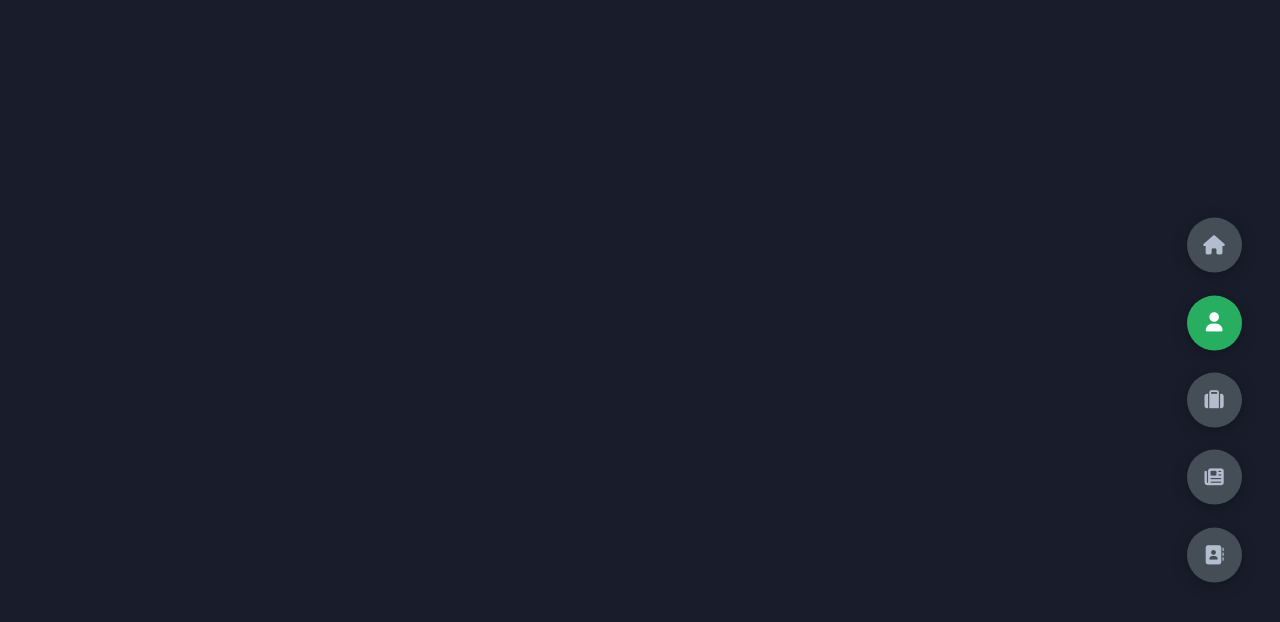
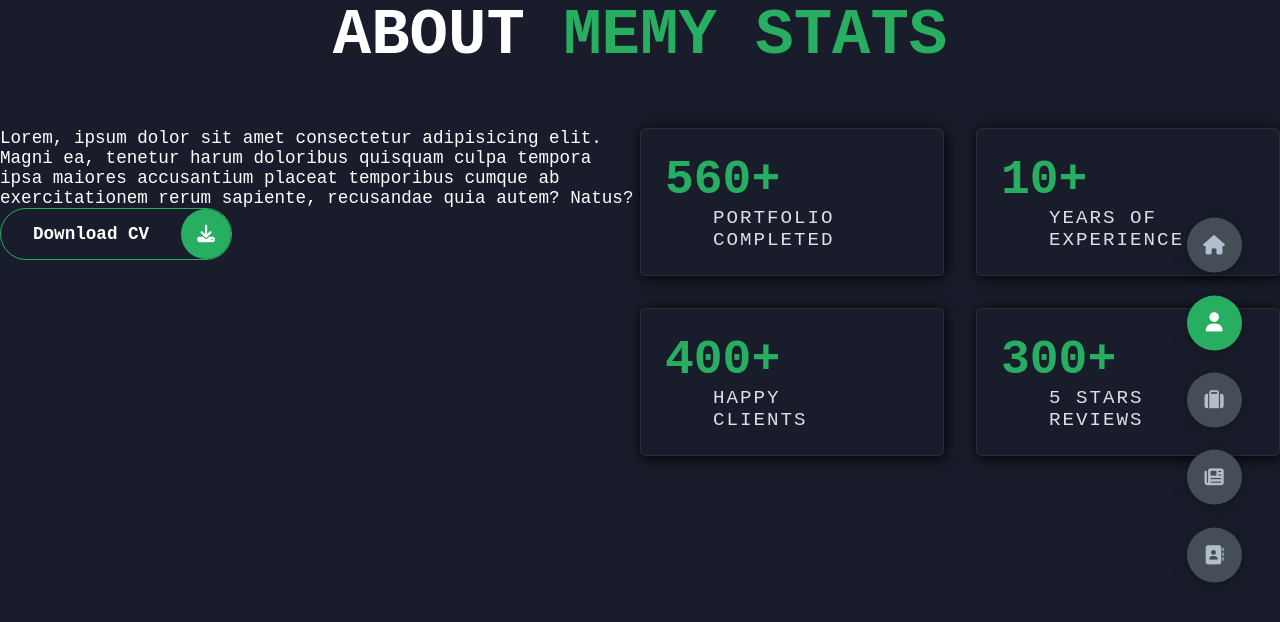
Before and after one commit to MiUlon/portfolio-website-1-react, a React (Create React App) app: page / in a window 1280 px wide. Both pictures are taken after a click on the element 1214 px from the left and 322 px from the top of the page. Shown: the top 622 px of the page. Built offline with nearby package versions, Linux system fonts and the light colour scheme.

Commit message:
implementing About tab

```diff
--- a/src/components/icons/icons.component.jsx
+++ b/src/components/icons/icons.component.jsx
@@ -1,6 +1,5 @@
 import { Fragment, useState } from 'react';
 import HeroImage from '../../assets/hero.png';
-// import './icons.styles.scss';
 
 const Icons = () => {
     const [activeClass, setActiveClass] = useState('active');
@@ -134,7 +133,8 @@ const Icons = () => {
                         </h1>
                         <p>
                             I love to create beautiful and functional websites.
-                        Lorem ipsum dolor sit, amet consectetur adipisicing elit. Facilis dolore deleniti voluptatem cum mollitia atque aspernatur hic, voluptates nisi doloribus? Voluptatum expedita accusamus earum. Ab laboriosam aut alias accusamus eaque?
+                            Lorem ipsum dolor sit, amet consectetur adipisicing elit. Facilis dolore deleniti voluptatem cum mollitia atque aspernatur hic, voluptates nisi
+                            doloribus? Voluptatum expedita accusamus earum. Ab laboriosam aut alias accusamus eaque?
                         </p>
                         <div className="btn-container">
                             <a href="" className='main-btn'>
@@ -146,7 +146,51 @@ const Icons = () => {
                 </div>
             </div>
             <div>
-                <div className={`section sec2 about ${activeClass2}`}></div>
+                <div className={`section sec2 about ${activeClass2}`}>
+                    <div className="main-title">
+                        <h2>About <span>me</span><span>my stats</span></h2>
+                    </div>
+                    <div className="about-container">
+                        <div className="left-about">
+                            <p>
+                                Lorem, ipsum dolor sit amet consectetur adipisicing elit. Magni ea, tenetur harum doloribus quisquam culpa tempora ipsa maiores
+                                accusantium placeat temporibus cumque ab exercitationem rerum sapiente, recusandae quia autem? Natus?
+                            </p>
+                            <div className="btn-container">
+                            <a href="" className='main-btn'>
+                                <span className='btn-text'>Download CV</span>
+                                <span className='btn-icon'><i className='fas fa-download'></i></span>
+                            </a>
+                        </div>
+                        </div>
+                        <div className="right-about">
+                            <div className="about-item">
+                                <div className="about-text">
+                                    <p className="large-text">560+</p>
+                                    <p className="small-text">Portfolio <br /> completed</p>
+                                </div>
+                            </div>
+                            <div className="about-item">
+                                <div className="about-text">
+                                    <p className="large-text">10+</p>
+                                    <p className="small-text">Years of <br /> experience</p>
+                                </div>
+                            </div>
+                            <div className="about-item">
+                                <div className="about-text">
+                                    <p className="large-text">400+</p>
+                                    <p className="small-text">Happy <br /> clients</p>
+                                </div>
+                            </div>
+                            <div className="about-item">
+                                <div className="about-text">
+                                    <p className="large-text">300+</p>
+                                    <p className="small-text">5 stars <br /> reviews</p>
+                                </div>
+                            </div>
+                        </div>
+                    </div>
+                </div>
                 <div className={`section sec3 about ${activeClass3}`}></div>
                 <div className={`section sec4 about ${activeClass4}`}></div>
                 <div className={`section sec5 about ${activeClass5}`}></div>
--- a/src/components/icons/icons.styles.scss
+++ /dev/null
@@ -1,217 +0,0 @@
-.header {
-    height: 100vh;
-    color: var(--color-white);
-    overflow: hidden;
-}
-
-.section {
-    min-height: 100vh;
-    width: 100%;
-    position: absolute;
-    left: 0;
-    top: 0;
-    padding: 3rem 18rem;
-
-    transform: translateY(-100%) scale(0);
-    transition: all .4s ease-in-out;
-    background-color: var(--color-primary);
-}
-
-.sec1 {
-    display: none;
-    transform: translateY(0) scale(1);
-}
-
-.sec2 {
-    display: none;
-    transform: translateY(0) scale(1);
-}
-
-.sec3 {
-    display: none;
-    transform: translateY(0) scale(1);
-}
-
-.sec4 {
-    display: none;
-    transform: translateY(0) scale(1);
-}
-
-.sec5 {
-    display: none;
-    transform: translateY(0) scale(1);
-}
-
-.active {
-    display: block;
-    animation: scaleAnim 1s ease-in-out;
-
-    @keyframes scaleAnim {
-        0% {
-            transform: translateY(-100%) scaleY(0);
-        }
-
-        100% {
-            transform: translateY(0%) scaleY(1);
-        }
-    }
-}
-
-.controls {
-    position: fixed;
-    z-index: 10;
-    top: 50%;
-    right: 3%;
-    display: flex;
-    flex-direction: column;
-    align-items: center;
-    justify-content: center;
-    transform: translateY(-50%);
-
-    .active-btn {
-        background-color: var(--color-secondary) !important;
-        transition: all .4s ease-in-out;
-
-        i {
-            color: var(--color-white) !important;
-        }
-    }
-
-    .control {
-        padding: 1rem;
-        cursor: pointer;
-        background-color: var(--color-grey-4);
-        height: 55px;
-        width: 55px;
-        border-radius: 50%;
-        display: flex;
-        align-items: center;
-        justify-content: center;
-        margin: .7rem 0;
-        box-shadow: var(--box-shadow-1);
-
-        i {
-            font-size: 1.2rem;
-            color: var(--color-grey-2);
-            pointer-events: none;
-        }
-    }
-}
-
-.header-content {
-    display: grid;
-    grid-template-columns: repeat(2, 1fr);
-    min-height: 100vh;
-
-    .left-header {
-        display: flex;
-        align-items: center;
-        position: relative;
-
-        .h-shape {
-            transition: all .4s ease-in-out;
-            width: 65%;
-            height: 100%;
-            position: absolute;
-            background-color: var(--color-secondary);
-            left: 0;
-            top: 0;
-            z-index: -1;
-            clip-path: polygon(0 0, 46% 0, 79% 100%, 0% 100%);
-        }
-
-        .image {
-            border-radius: var(--br-sm-2);
-            width: 68%;
-            height: 90%;
-            background-color: var(--color-black);
-            margin-left: 4rem;
-            transition: all .4s ease-in-out;
-
-            img {
-                width: 100%;
-                height: 100%;
-                object-fit: cover;
-                transition: all .4s ease-in-out;
-                filter: grayscale(100%);
-
-                &:hover {
-                    filter: grayscale(0%);
-                }
-            }
-        }
-    }
-
-    .right-header {
-        display: flex;
-        flex-direction: column;
-        justify-content: center;
-        padding-right: 18rem;
-
-        .name {
-            font-size: 3rem;
-
-            span {
-                color: var(--color-secondary);
-            }
-        }
-
-        p {
-            margin: 1.5rem 0;
-            line-height: 2rem;
-        }
-    }
-}
-
-.btn-container {
-    display: flex;
-    align-self: flex-start;
-}
-
-.main-btn {
-    border-radius: 30px;
-    color: inherit;
-    font-weight: 600;
-    position: relative;
-    border: 1px solid var(--color-secondary);
-    display: flex;
-    align-self: flex-start;
-    display: flex;
-    align-items: center;
-    overflow: hidden;
-
-    .btn-text {
-        padding: 0 2rem;
-    }
-
-    .btn-icon {
-        background-color: var(--color-secondary);
-        display: flex;
-        align-items: center;
-        justify-content: center;
-        border-radius: 50%;
-        padding: 1rem;
-    }
-
-    &::before {
-        content: '';
-        position: absolute;
-        top: 0;
-        right: 0;
-        transition: all .4s ease-in-out;
-        transform: translateX(100%);
-        z-index: -1;
-    }
-
-    &:hover {
-        transition: all .4s ease-in-out;
-
-        &::before {
-            width: 100%;
-            height: 100%;
-            background-color: var(--color-secondary);
-            transform: translateX(0%);
-            transition: all .4s ease-in-out;
-        }
-    }
-}
--- a/src/index.scss
+++ b/src/index.scss
@@ -138,6 +138,8 @@ section {
   }
 }
 
+  /* Header Tab*/
+
   .header-content {
     display: grid;
     grid-template-columns: repeat(2, 1fr);
@@ -203,6 +205,67 @@ section {
     }
   }
 
+  /* About Tab */
+
+  .about-container {
+    display: grid;
+    grid-template-columns: repeat(2, 1fr);
+    padding-top: 3.5rem;
+    padding-bottom: 5rem;
+
+    .right-about {
+      display: grid;
+      grid-template-columns: repeat(2, 1fr);
+      grid-gap: 2rem;
+
+      .about-item {
+        border: 1px solid var(--color-grey-5);
+        border-radius: 5px;
+        transition: all .4s ease-in-out;
+        box-shadow: 1px 2px 15px rgba(0, 0, 0, 1);
+
+        &:hover {
+          cursor: default;
+          transform: translateY(-5px);
+          border: 1px solid var(--color-secondary);
+          box-shadow: 1px 4px 15px rgba(0, 0, 0, 32);
+        }
+
+        .about-text {
+          padding: 1.5rem;
+          display: flex;
+          flex-direction: column;
+
+          .large-text {
+            font-size: 3rem;
+            font-weight: 700;
+            color: var(--color-secondary);
+          }
+
+          .small-text {
+            padding-left: 3rem;
+            position: relative;
+            text-transform: uppercase;
+            font-size: 1.2rem;
+            color: var(--color-grey-1);
+            letter-spacing: 2px;
+
+            &::before {
+              content: '';
+              left: 0;
+              top: 15px;
+              width: 2rem;
+              height: 2px;
+              background-color: var(--color-grey-5);
+            }
+          }
+        }
+      }
+    }
+  }
+
+  /* Independent Components*/
+
   .btn-container {
     display: flex;
     align-self: flex-start;
@@ -256,3 +319,30 @@ section {
       }
     }
   }
+
+.main-title {
+  text-align: center;
+
+  h2 {
+    position: relative;
+    text-transform: uppercase;
+    font-size: 4rem;
+    font-weight: 700;
+
+    span {
+      color: var(--color-secondary);
+    }
+
+    .bg-text {
+      position: absolute;
+      top: 50%;
+      left: 50%;
+      color: var(--color-grey-5);
+      transition: all .4s ease-in-out;
+      z-index: -1;
+      transform: translate(-50%, -50%);
+      font-weight: 800;
+      font-size: 6.3rem;
+    }
+  }
+}
```
Lines whose indentation alone changed are shown as unchanged.
